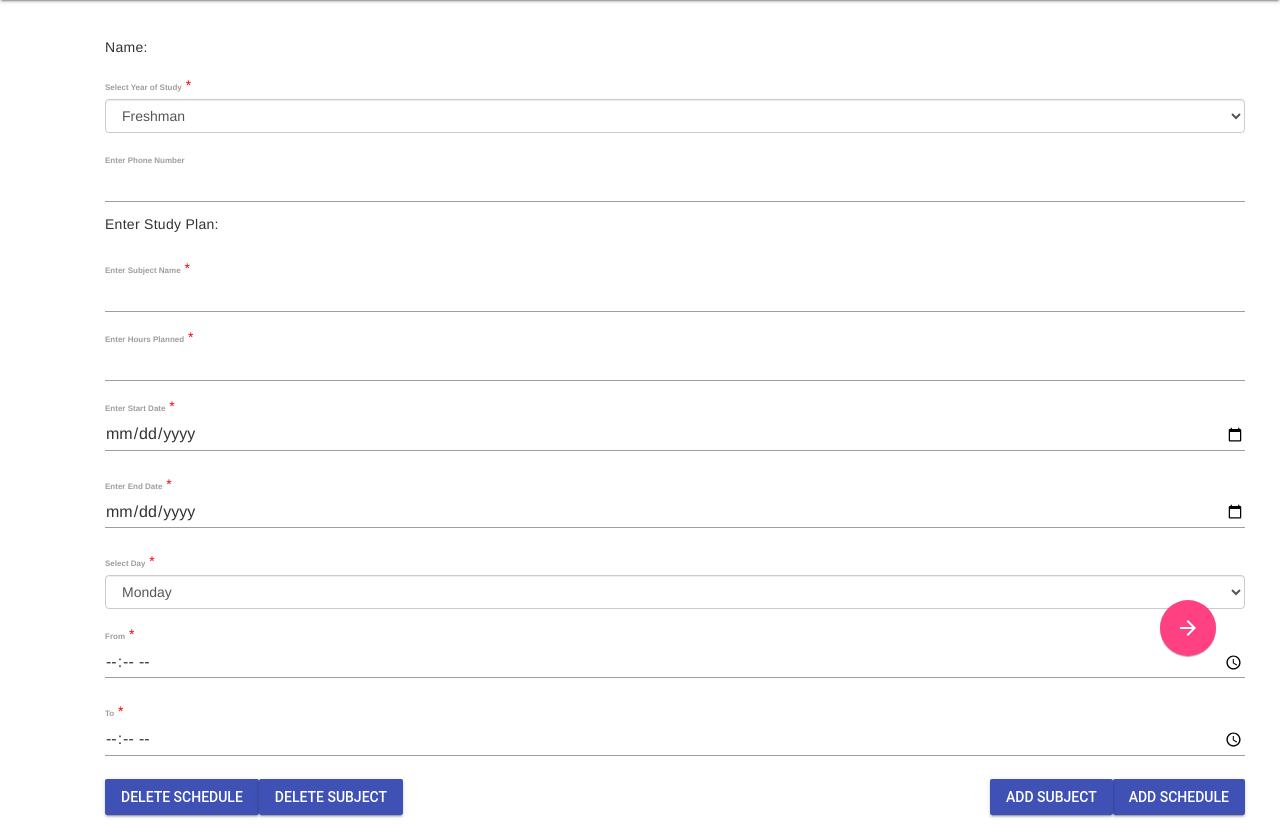
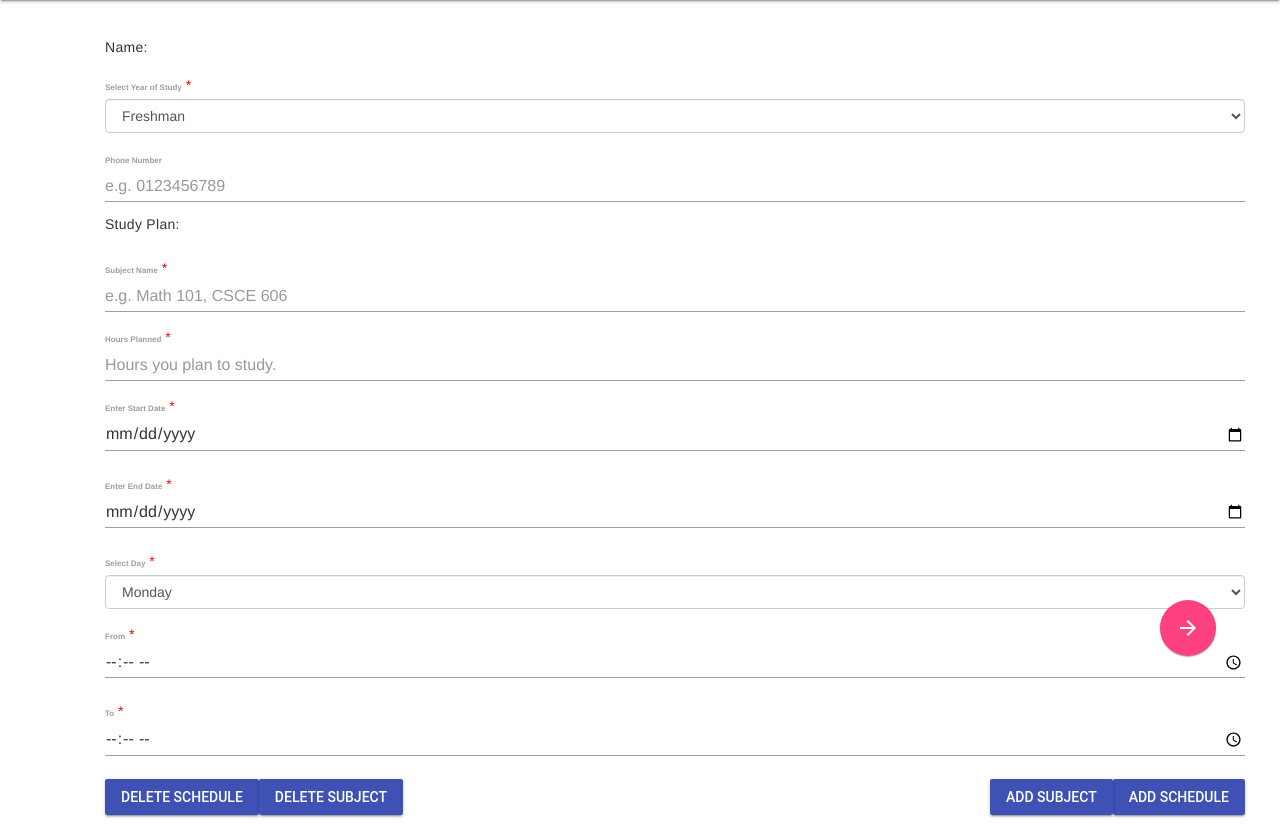
Before and after one commit to HolyRail/Study-Tracker, a Rails app: template app/views/setup/index.html.haml in a window 1280 px wide. Shown: the part 64-899 px from the top of the page. Run offline with Rails 7, Linux system fonts and the light colour scheme; the template is opened without the code that fills it, so the values that code supplies are empty; style sheets or scripts are compiled from the project's sources; some libraries are stand-ins or nearby versions.

Commit message:
add placeholder in setup form

```diff
--- a/app/views/setup/index.html.haml
+++ b/app/views/setup/index.html.haml
@@ -18,11 +18,11 @@
             %option{:value => "Senior"} Senior
             %option{:value => "Graduate"} Graduate
         .form-group.col-6
-          %label{:for => "phone"} Enter Phone Number
-          %input#phone.form-control.mdl-textfield__input{:pattern => "^\s*[0-9]{10}$", :type => "text",:name=> "phone_no"}/
+          %label{:for => "phone"} Phone Number
+          %input#phone.form-control.mdl-textfield__input{:pattern => "^\s*[0-9]{10}$", :type => "text",:name=> "phone_no", :placeholder => "e.g. 0123456789"}
           %span.mdl-textfield__error Input is not a number!
 
-      %h5 Enter Study Plan:
+      %h5 Study Plan:
 
       #subject-list
         #single-subject-0
--- a/app/views/setup/partials/_subject_form.html.haml
+++ b/app/views/setup/partials/_subject_form.html.haml
@@ -1,13 +1,13 @@
 #subjectform
     .form-row
         .form-group.col-6
-            %label{:for => "subject"} Enter Subject Name
+            %label{:for => "subject"} Subject Name
             %span{:style => "color: red"}*
-            %input#subject.form-control.mdl-textfield__input{:type => "text",:name=>"name"}/
+            %input#subject.form-control.mdl-textfield__input{:type => "text",:name=>"name", :placeholder=> "e.g. Math 101, CSCE 606"}/
         .form-group.col-6
-            %label{:for => "hours"} Enter Hours Planned
+            %label{:for => "hours"} Hours Planned
             %span{:style => "color: red"}*
-            %input#hours.form-control.mdl-textfield__input{:type => "number",:name=>"hours"}/
+            %input#hours.form-control.mdl-textfield__input{:type => "number",:name=>"hours", :placeholder=> "Hours you plan to study."}/
     .form-row
         .form-group.col-6
             %label{:for => "startdate"} Enter Start Date
```
Also changed, not shown: 1 other file.
